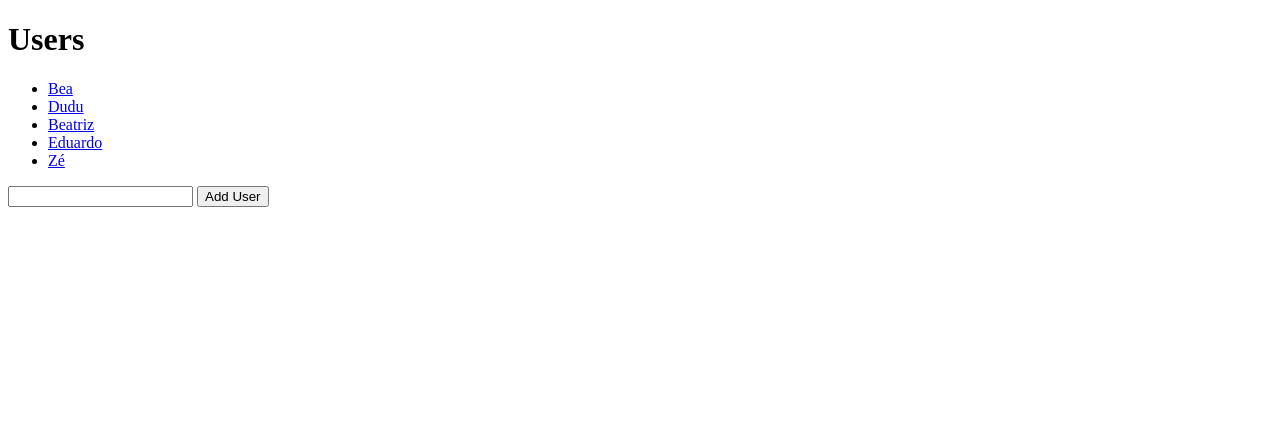
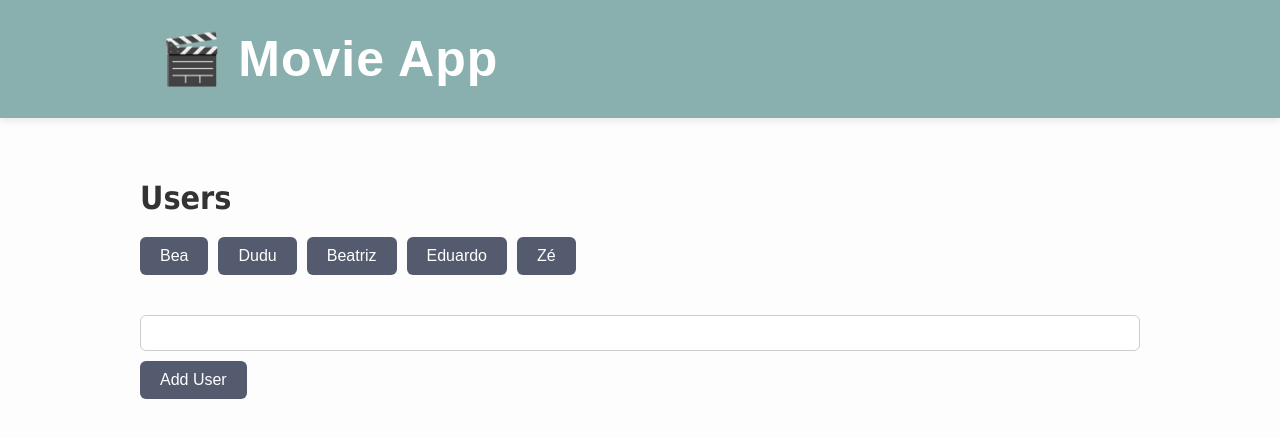
Before and after one commit to beatrizpreuss/MovieWebApp, a Flask app: page / in a window 1280 px wide. Shown: the top 438 px of the page. Run offline with Flask 3, Linux system fonts and the light colour scheme.

Commit message:
Add styling

```diff
--- a/static/style.css
+++ b/static/style.css
@@ -0,0 +1,192 @@
+/* Reset and base styles */
+* {
+  box-sizing: border-box;
+}
+
+html, body {
+  height: 100%;
+  margin: 0;
+  font-family: Arial, sans-serif;
+  background-color: #fdfdfd;
+  color: #333;
+}
+
+body {
+  display: flex;
+  flex-direction: column;
+}
+
+/* Container for consistent padding */
+.container {
+  max-width: 1000px;
+  margin: 0 auto;
+  padding: 0 20px;
+  width: 100%;
+}
+
+/* Layout wrapper to keep footer at the bottom */
+.layout-wrapper {
+  display: flex;
+  flex-direction: column;
+  min-height: 100vh;
+}
+
+/* Navbar */
+nav {
+  background-color: #89b0ae;
+  padding: 30px 0;
+  box-shadow: 0 2px 8px rgba(0, 0, 0, 0.1);
+}
+
+nav .container {
+  display: flex;
+  align-items: center;
+  justify-content: space-between;
+}
+
+nav .logo {
+  color: white;
+  font-size: 50px;
+  font-weight: bold;
+  letter-spacing: 1px;
+}
+
+/* Footer */
+footer {
+  background-color: #89b0ae;
+  color: white;
+  text-align: center;
+  padding: 20px;
+  margin-top: auto;
+}
+
+/* Main content */
+main.container {
+  flex: 1;
+  padding: 40px 0;
+}
+
+/* Headings */
+h1, h2 {
+  font-family: Tahoma, Geneva, Verdana, sans-serif;
+  margin-bottom: 20px;
+}
+
+/* Buttons */
+.btn {
+  background: #555b6e;
+  color: white;
+  border: none;
+  border-radius: 6px;
+  padding: 10px 20px;
+  font-size: 1rem;
+  cursor: pointer;
+  text-decoration: none;
+  display: inline-block;
+}
+
+
+/* User List */
+.user-list {
+  list-style: none;
+  padding: 0;
+  margin-bottom: 30px;
+  display: flex;
+  flex-wrap: wrap;
+  gap: 10px;
+}
+
+.user-entry {
+  margin-bottom: 10px;
+}
+
+/* Form inputs */
+input[type="text"],
+input[type="number"] {
+  padding: 8px;
+  border-radius: 6px;
+  border: 1px solid #ccc;
+  margin-bottom: 10px;
+  width: 100%;
+  font-size: 1rem;
+}
+
+/* Card layout for movies */
+.card-list {
+  display: flex;
+  flex-wrap: wrap;
+  gap: 20px;
+  justify-content: center;
+  margin-top: 20px;
+}
+
+.card {
+  background: #f5f5f5;
+  border-radius: 12px;
+  box-shadow: 0 2px 6px rgba(0, 0, 0, 0.1);
+  padding: 20px;
+  width: 280px;
+  display: flex;
+  flex-direction: column;
+  align-items: center;
+}
+
+.card img {
+  max-height: 200px;
+  margin-bottom: 10px;
+  border-radius: 6px;
+}
+
+.card h2 {
+  font-size: 20px;
+  margin: 10px 0;
+  text-align: center;
+}
+
+.card ul {
+  padding: 0;
+  list-style: none;
+  margin: 10px 0;
+  text-align: left;
+  width: 100%;
+}
+
+.card li {
+  margin-bottom: 5px;
+}
+
+/* Form styling inside cards */
+.card-form {
+  display: flex;
+  flex-direction: column;
+  gap: 10px;
+  width: 100%;
+  margin-top: 10px;
+}
+
+.card-form + .card-form {
+  margin-top: 16px;
+}
+
+/* Form section below movie cards */
+.form-selection {
+  margin-top: 40px;
+  padding: 20px;
+  background-color: #f0f0f0;
+  border-radius: 12px;
+  max-width: 600px;
+  margin-left: auto;
+  margin-right: auto;
+}
+
+/* Back link */
+.back-link {
+  display: inline-block;
+  margin-bottom: 20px;
+  color: #555b6e;
+  text-decoration: none;
+}
+
+.back-link:hover {
+  text-decoration: underline;
+}
--- a/templates/404.html
+++ b/templates/404.html
@@ -2,6 +2,7 @@
 <html lang="en">
 <head>
     <meta charset="UTF-8">
+    <link rel="stylesheet" href="/static/style.css">
     <title>Not found</title>
 </head>
 <body>
--- a/templates/base.html
+++ b/templates/base.html
@@ -2,17 +2,21 @@
 <html lang="en">
 <head>
     <meta charset="UTF-8">
-    <link rel="stylesheet" href="{{ url_for('static', filename='style.css') }}">
+    <link rel="stylesheet" href="/static/style.css">
     <title>Movie App</title>
 </head>
 <body>
-  <header>
-  </header>
-  <nav>
-  </nav>
-  <main class="container">
-        {% block content %}{% endblock %}
-  </main>
-
+    <div class="layout-wrapper">
+        <nav>
+            <div class="container">
+                <div class="logo">🎬 Movie App</div>
+            </div>
+        </nav>
+        <main class="container">
+            {% block content %}{% endblock %}
+        </main>
+        <footer class="container">
+        </footer>
+    </div>
 </body>
 </html>
--- a/templates/index.html
+++ b/templates/index.html
@@ -11,7 +11,7 @@
         {% endfor %}
     </ul>
     <form action="{{ url_for('create_user')}}" method="post">
-      <input type="text" id="name" name="name" required>
-      <button type=submit>Add User</button>
+        <input type="text" id="name" name="name" required>
+        <button type=submit class="btn">Add User</button>
     </form>
 {% endblock %}
```
Also changed, not shown: templates/movies.html (+17 -13 lines), data/movies.db.
